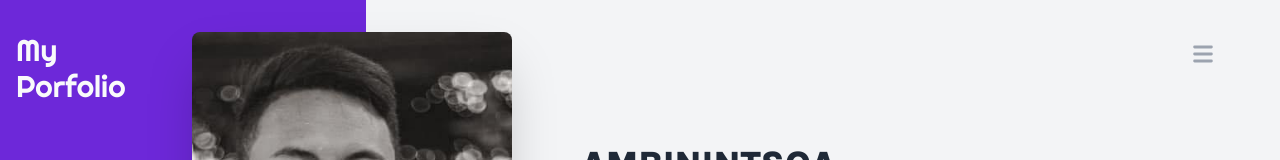
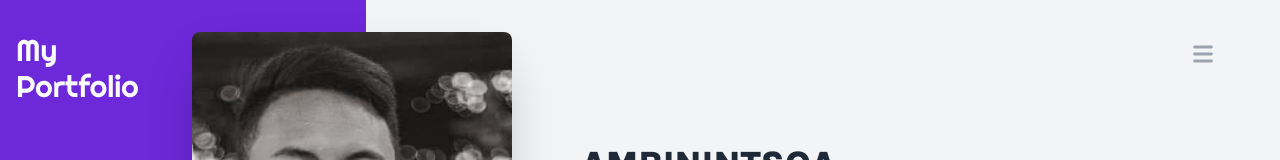
Before and after one commit to AndyLucasa/portofolio, a React (Create React App) app: page / in a window 1280 px wide. Shown: the top 160 px of the page. Built offline with nearby package versions, Linux system fonts and the light colour scheme.

Commit message:
resolve mot

```diff
--- a/src/components/Contacts.js
+++ b/src/components/Contacts.js
@@ -7,7 +7,7 @@ function Contacts(props) {
     <div className="h-full  pb-20 pt-8 mb-96 flex flex-col justify-between absolute p-4 ">
       <div className="Logo h-16 ">
         <p data-aos="zoom-in" data-aos-duration="1000" data-aos-delay="500" className="text-left align-text-bottom text-3xl font-righteous text-gray-50">My</p>
-        <p data-aos="zoom-in" data-aos-duration="1000" data-aos-delay="900"className="text-left align-text-bottom text-3xl font-righteous text-gray-50">Porfolio</p>
+        <p data-aos="zoom-in" data-aos-duration="1000" data-aos-delay="900"className="text-left align-text-bottom text-3xl font-righteous text-gray-50">Portfolio</p>
       </div >
 
       <div className="space-y-4">
```
